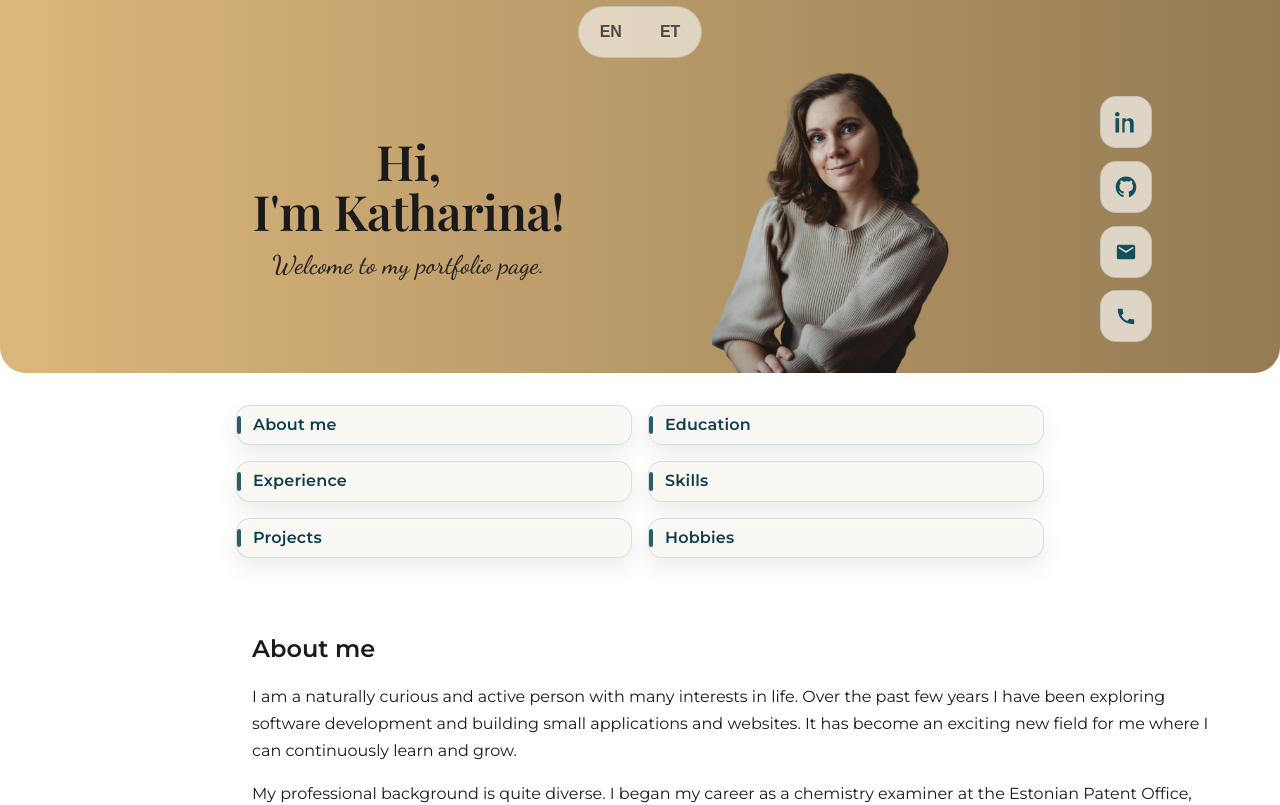
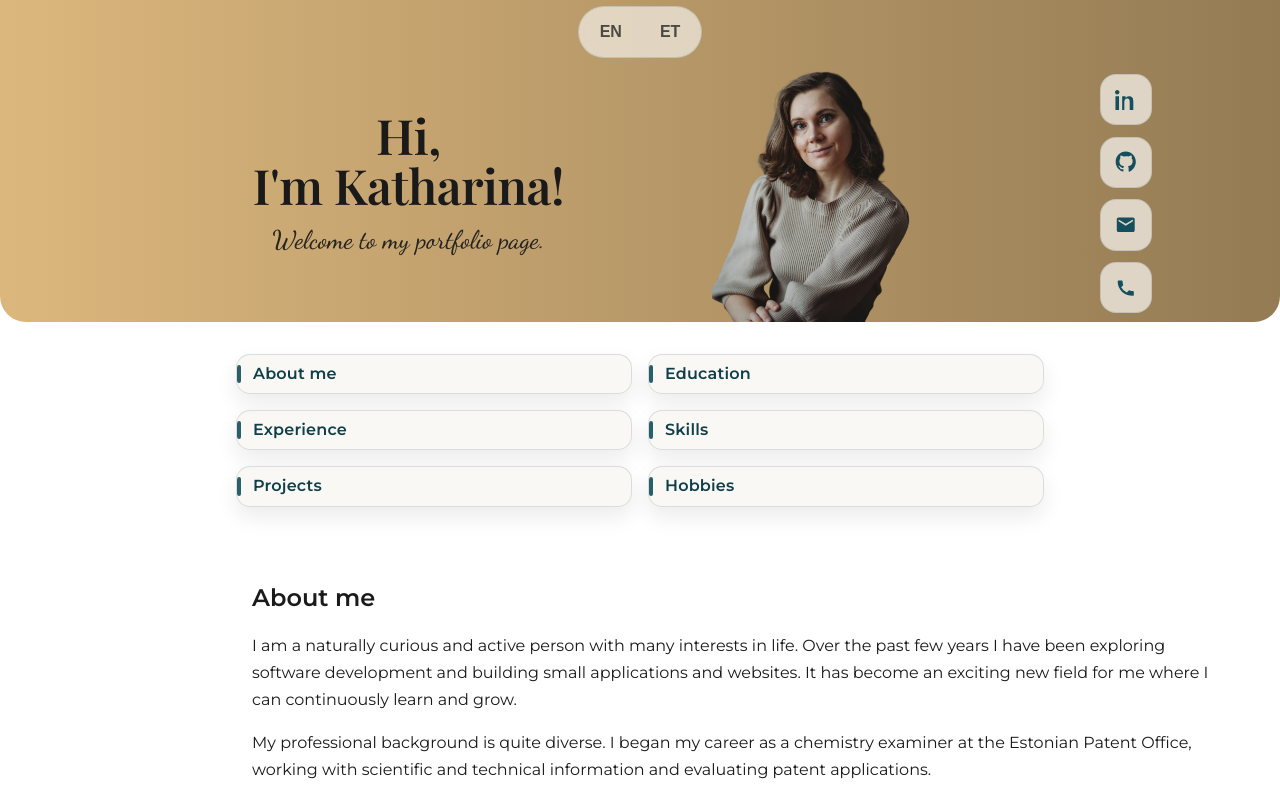
Before and after one commit to KatharinaMat/my-portfolio, a Nuxt app: page / in a window 1280 px wide. Shown: the top 805 px of the page. Built offline with nearby package versions, Linux system fonts and the light colour scheme.

Commit message:
hero.css and buttons.css social buttons size rules hierarchy for desktop

```diff
--- a/app/assets/css/buttons.css
+++ b/app/assets/css/buttons.css
@@ -53,13 +53,10 @@
    ================================= */
 
 .icon-btn {
-  width: 44px;
-  height: 44px;
-  border-radius: 14px;
-
   background: rgba(248, 246, 242, 0.72);
   backdrop-filter: blur(8px);
   border: 1px solid rgba(15, 63, 73, 0.12);
+  border-radius: 14px;
 
   display: grid;
   place-items: center;
@@ -72,15 +69,10 @@
 }
 
 .icon-btn svg {
-  width: 20px;
-  height: 20px;
+  width: calc(var(--social-btn-size, 44px) * 0.42);
+  height: calc(var(--social-btn-size, 44px) * 0.42);
   fill: currentColor;
-}
-
-.hero-social-links {
-  display: flex;
-  flex-direction: column;
-  gap: 0.7rem;
+  flex-shrink: 0;
 }
 
 /* =================================
@@ -97,24 +89,13 @@
     padding: 8px 11px;
     font-size: 0.95rem;
   }
-
-  .hero-socials .icon-btn {
-    width: 36px;
-    height: 36px;
-    border-radius: 12px;
-  }
-
-  .hero-socials .icon-btn svg {
-    width: 16px;
-    height: 16px;
-  }
 }
 
 /* =================================
    DESKTOP
    ================================= */
 
-@media (min-width: 860px), (max-width: 859px) and (orientation: landscape) {
+@media (min-width: 860px) {
   .lang {
     padding: 7px;
     gap: 10px;
@@ -123,17 +104,6 @@
   .lang-btn {
     padding: 10px 14px;
     font-size: 1rem;
-  }
-
-  .hero-socials .icon-btn {
-    width: 52px;
-    height: 52px;
-    border-radius: 16px;
-  }
-
-  .hero-socials .icon-btn svg {
-    width: 22px;
-    height: 22px;
   }
 }
 
--- a/app/assets/css/hero.css
+++ b/app/assets/css/hero.css
@@ -275,7 +275,11 @@
   .hero-main {
     grid-template-columns: 1.12fr 0.88fr;
     gap: clamp(1rem, 1.8vw, 1.8rem);
-    min-height: clamp(17rem, 24vw, 20rem);
+    min-height: clamp(
+      15rem,
+      20vw,
+      18rem
+    ); /*hero size, adjust with .hero-image*/
     align-items: end;
   }
 
@@ -311,7 +315,7 @@
   }
 
   .hero-image {
-    height: clamp(17rem, 24vw, 20rem);
+    height: clamp(15rem, 20vw, 18rem);
     width: auto;
     align-items: flex-end;
   }
@@ -324,7 +328,17 @@
   .hero-socials .hero-social-links {
     display: flex;
     flex-direction: column;
-    gap: clamp(0.65rem, 1vw, 0.9rem);
+    gap: clamp(0.65rem, 0.9vw, 0.9rem);
+  }
+
+  .hero-socials {
+    --social-btn-size: clamp(3rem, 4vw, 3.25rem);
+    --social-btn-radius: clamp(0.85rem, 1vw, 1rem);
+  }
+  .hero-socials .icon-btn {
+    width: var(--social-btn-size);
+    height: var(--social-btn-size);
+    border-radius: 16px;
   }
 
   .hero-nav-section {
```
